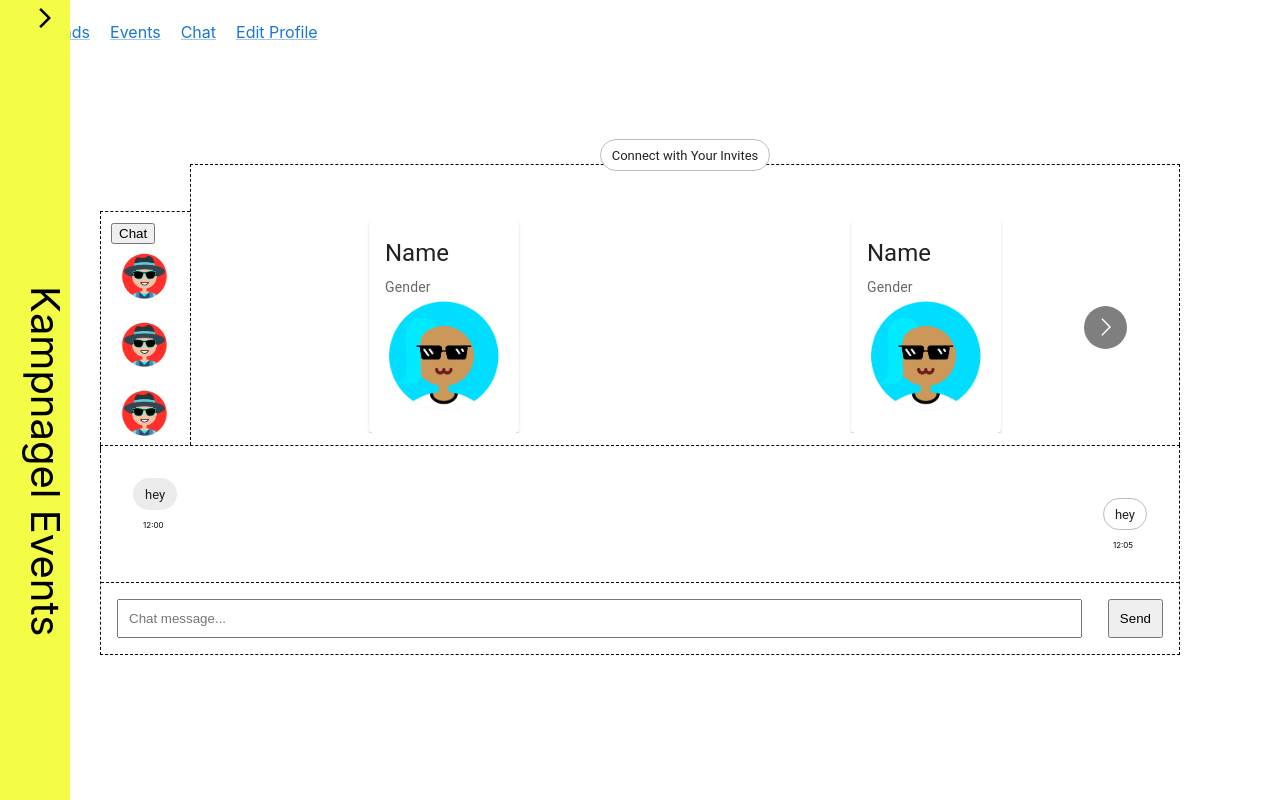
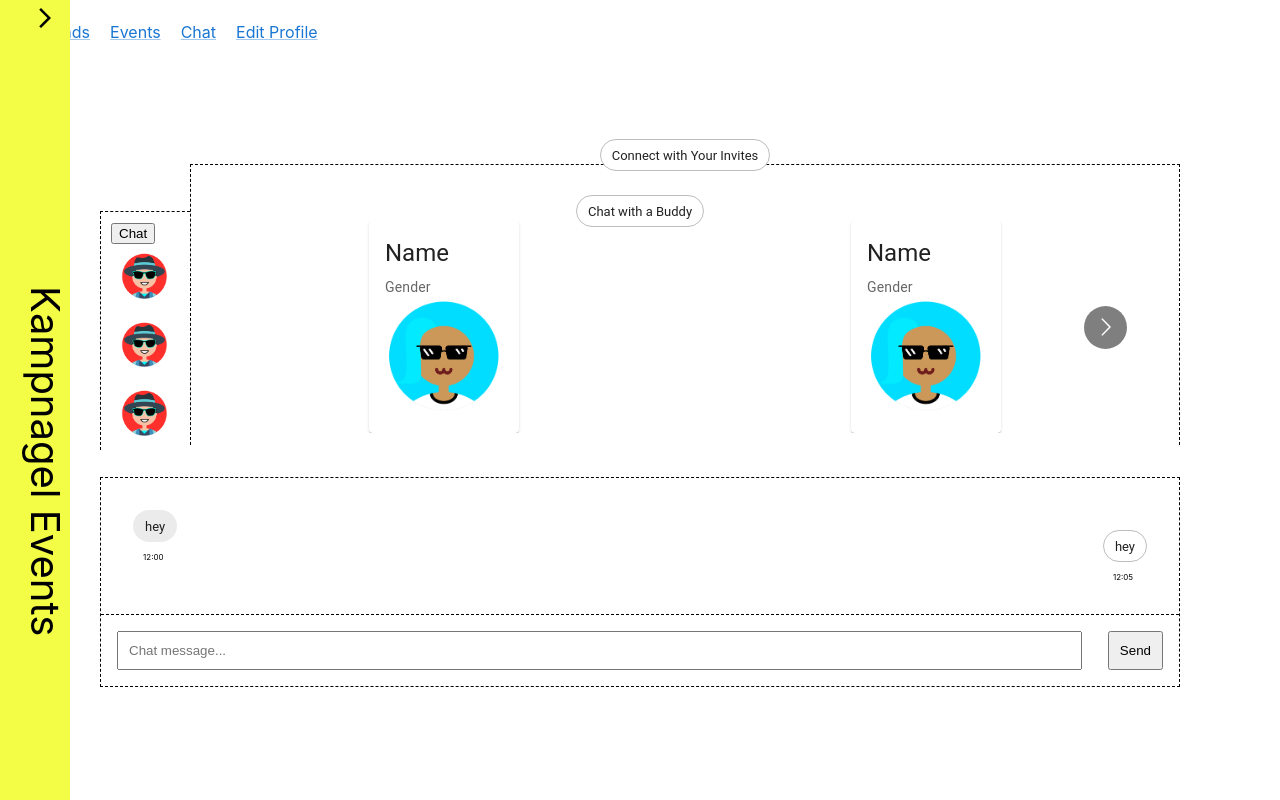
Before and after one commit to jielianglin/kampnagel-frontend, a React (Create React App) app in the folder kute-app/: page /chat in a window 1280 px wide. Built offline with nearby package versions, Linux system fonts and the light colour scheme.

Commit message:
implemented chatbox labels

```diff
--- a/kute-app/package.json
+++ b/kute-app/package.json
@@ -10,6 +10,7 @@
     "@testing-library/jest-dom": "^5.16.4",
     "@testing-library/react": "^13.3.0",
     "@testing-library/user-event": "^13.5.0",
+    "react-lazy-load-image-component": "^1.5.4",
     "react-multi-carousel": "^2.8.2",
     "react-pro-sidebar": "^0.7.1",
     "react-router-dom": "^6.3.0",
--- a/kute-app/src/components/chat/Chatbox.js
+++ b/kute-app/src/components/chat/Chatbox.js
@@ -5,7 +5,7 @@ import Chip from '@mui/material/Chip';
 export default function ChatBox() {
     return (
         <div>
-
+            <div className="chat-ui-header"><Chip label="Chat with a Buddy" variant="outlined" style={{ backgroundColor: '#FFFFFF' }} /></div>
 
             <div className="chat-box">
 
--- a/kute-app/src/pages/Chat.js
+++ b/kute-app/src/pages/Chat.js
@@ -5,7 +5,7 @@ import Chatbox from "../components/chat/Chatbox";
 import InvitesCarousel from "../components/chat/Invites-carousel";
 import InvitesSide from "../components/chat/Invites-side";
 import ChatSide from "../components/chat/Chat-side";
-import Chip from '@mui/material/Chip';
+
 import "./Chat.css";
 
 export default function Chat() {
@@ -33,7 +33,7 @@ export default function Chat() {
                             </Grid>
 
                             <Grid lg={11}>
-                                <div className="chat-ui-header"><Chip label="Chat with a Buddy" variant="outlined" style={{ backgroundColor: '#FFFFFF' }} /></div>
+
                                 <div className="chat-carousel">
                                     <ChatCarousel />
                                 </div>
```
Also changed, not shown: 1 other file (tests, documents, lock files or other folders).
